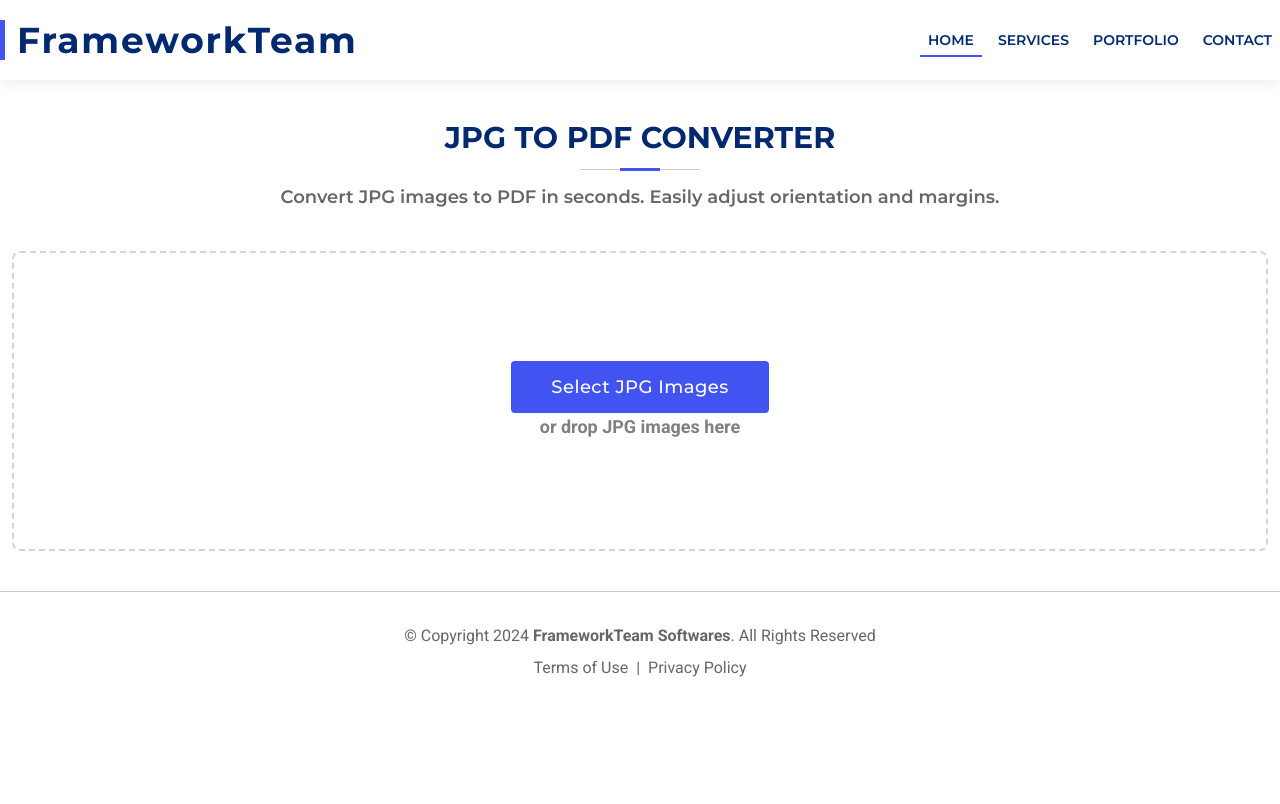
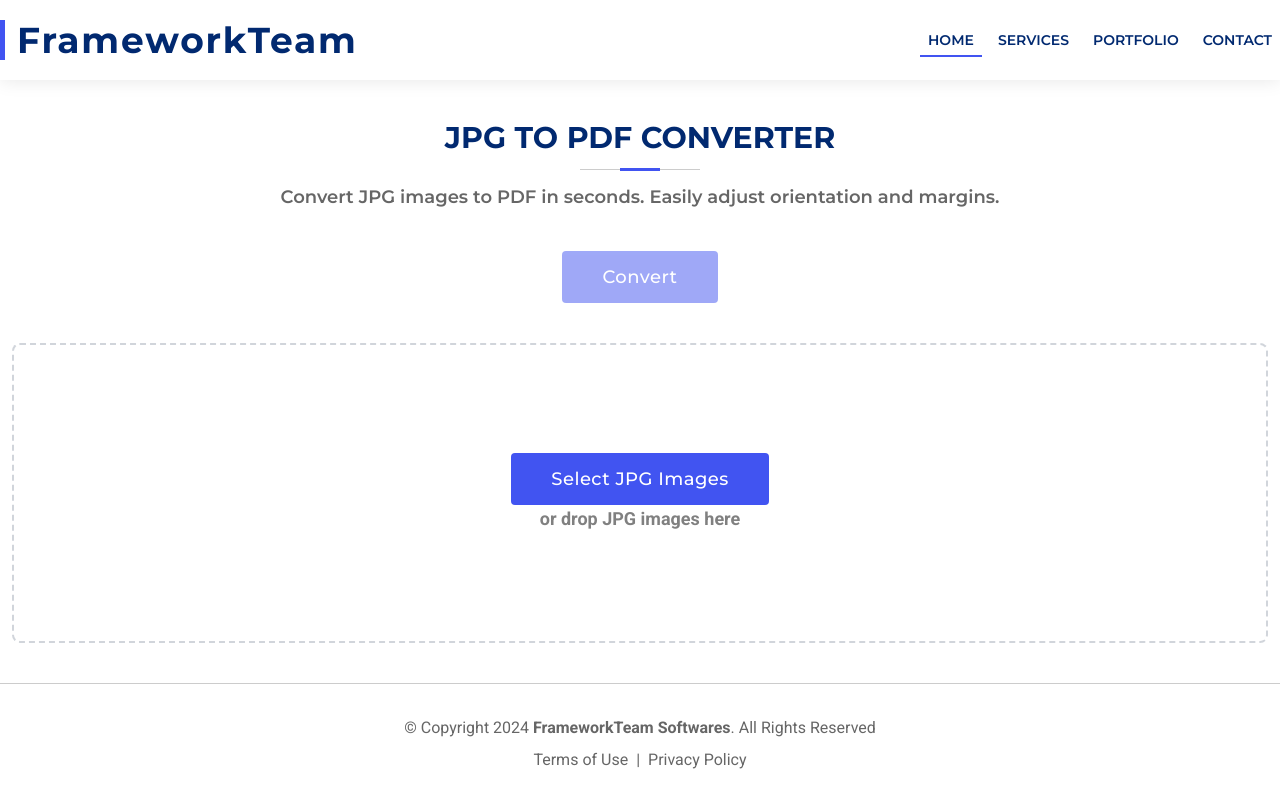
Before and after one commit to ChauhanJaved/jpg-to-pdf-converter, a Next.js app: page / in a window 1280 px wide. Built offline with nearby package versions, Linux system fonts and the light colour scheme.

Commit message:
use pdf-lib for convertion

```diff
--- a/package.json
+++ b/package.json
@@ -11,6 +11,7 @@
   "dependencies": {
     "classnames": "^2.5.1",
     "next": "14.2.13",
+    "pdf-lib": "^1.17.1",
     "react": "^18",
     "react-dom": "^18",
     "react-dropzone": "^14.2.3"
--- a/src/components/Hero.tsx
+++ b/src/components/Hero.tsx
@@ -8,6 +8,8 @@ import Dropzone from "./UI/Dropzone";
 import SectionHeader from "./UI/SectionHeader";
 import { useState } from "react";
 import ImageList from "./UI/ImageList";
+import { PDFDocument } from "pdf-lib";
+import Button from "./UI/Button";
 
 const Hero = () => {
   const [filePreviews, setFilePreviews] = useState<
@@ -20,6 +22,36 @@ const Hero = () => {
     );
     setFilePreviews(updatedPreviews);
   };
+  // Convert the JPG files to PDF
+  const handleConvertToPdf = async () => {
+    const pdfDoc = await PDFDocument.create();
+
+    for (const { file } of filePreviews) {
+      const imageBytes = await file.arrayBuffer();
+      const image = await pdfDoc.embedJpg(imageBytes);
+      const page = pdfDoc.addPage([image.width, image.height]);
+
+      page.drawImage(image, {
+        x: 0,
+        y: 0,
+        width: image.width,
+        height: image.height,
+      });
+    }
+
+    const pdfBytes = await pdfDoc.save();
+    downloadPdf(pdfBytes);
+  };
+
+  // Helper function to download the PDF file
+  const downloadPdf = (pdfBytes: Uint8Array) => {
+    const blob = new Blob([pdfBytes], { type: "application/pdf" });
+    const url = URL.createObjectURL(blob);
+    const a = document.createElement("a");
+    a.href = url;
+    a.download = "converted.pdf";
+    a.click();
+  };
   return (
     <section
       id={HeaderNavItems.Home}
@@ -29,6 +61,14 @@ const Hero = () => {
         caption="JPG to PDF Converter"
         desc="Convert JPG images to PDF in seconds. Easily adjust orientation and margins."
       />
+
+      <Button
+        disabled={filePreviews.length > 0 ? false : true}
+        className="mt-10"
+        caption="Convert"
+        handleClick={handleConvertToPdf}
+      />
+
       <Dropzone setFilePreviews={setFilePreviews} />
       {filePreviews.length > 0 && (
         <ImageList filePreviews={filePreviews} onRemove={handleRemoveFile} />
--- a/src/components/UI/Button.tsx
+++ b/src/components/UI/Button.tsx
@@ -8,14 +8,16 @@ interface ButtonProps {
   caption: string;
   handleClick: () => void;
   icon?: IconNames;
+  disabled?: boolean;
 }
 
 export default function Button(props: ButtonProps) {
   return (
     <button
       type="button"
+      disabled={props.disabled}
       onClick={props.handleClick}
-      className={`flex items-center justify-center ${props.className ?? ""} ${montserrat.className} rounded bg-blue-ultramarine px-10 py-3 text-lg font-medium tracking-wide text-white transition-all duration-300 hover:opacity-90 active:opacity-90`}
+      className={`flex items-center justify-center ${props.className ?? ""} ${montserrat.className} rounded bg-blue-ultramarine px-10 py-3 text-lg font-medium tracking-wide text-white transition-all duration-300 hover:opacity-90 active:opacity-90 disabled:cursor-not-allowed disabled:opacity-50`}
     >
       <span>{props.caption}</span>
 
```
Also changed, not shown: 1 other file (tests, documents, lock files or other folders).
